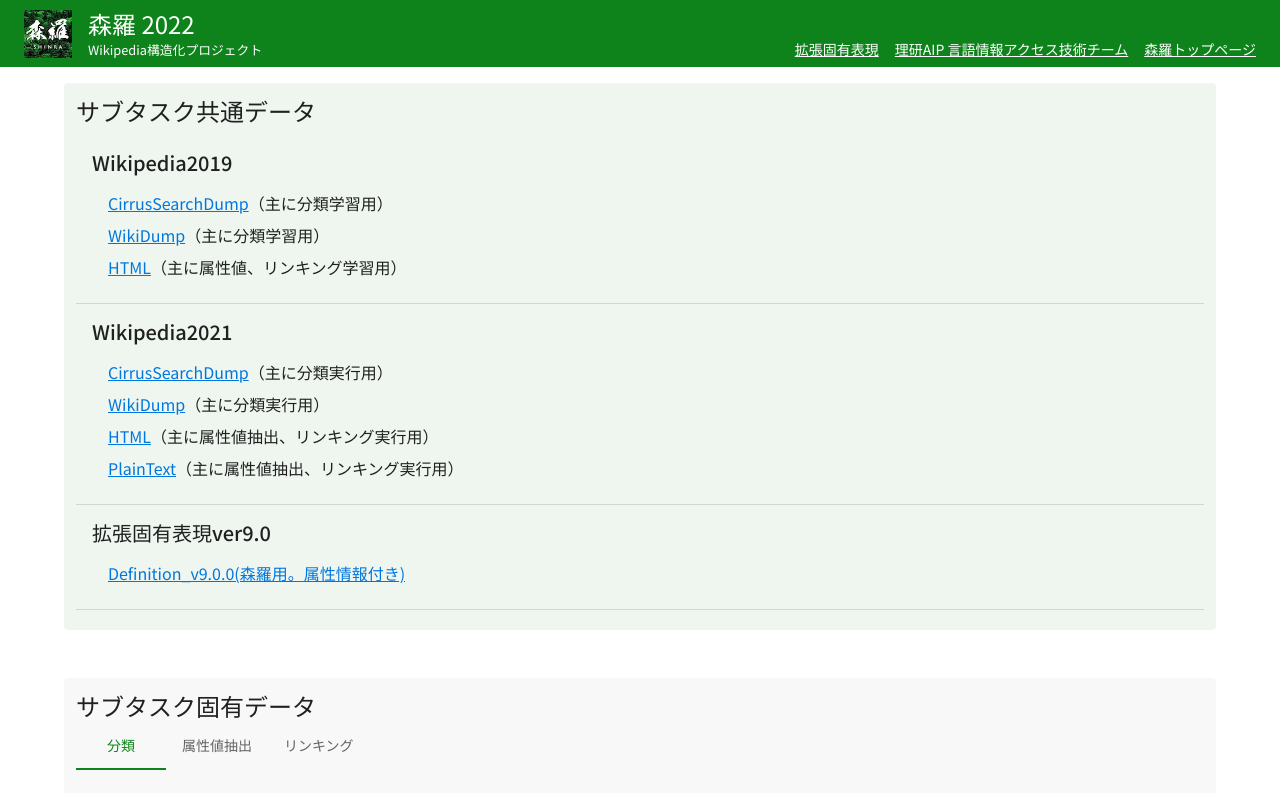
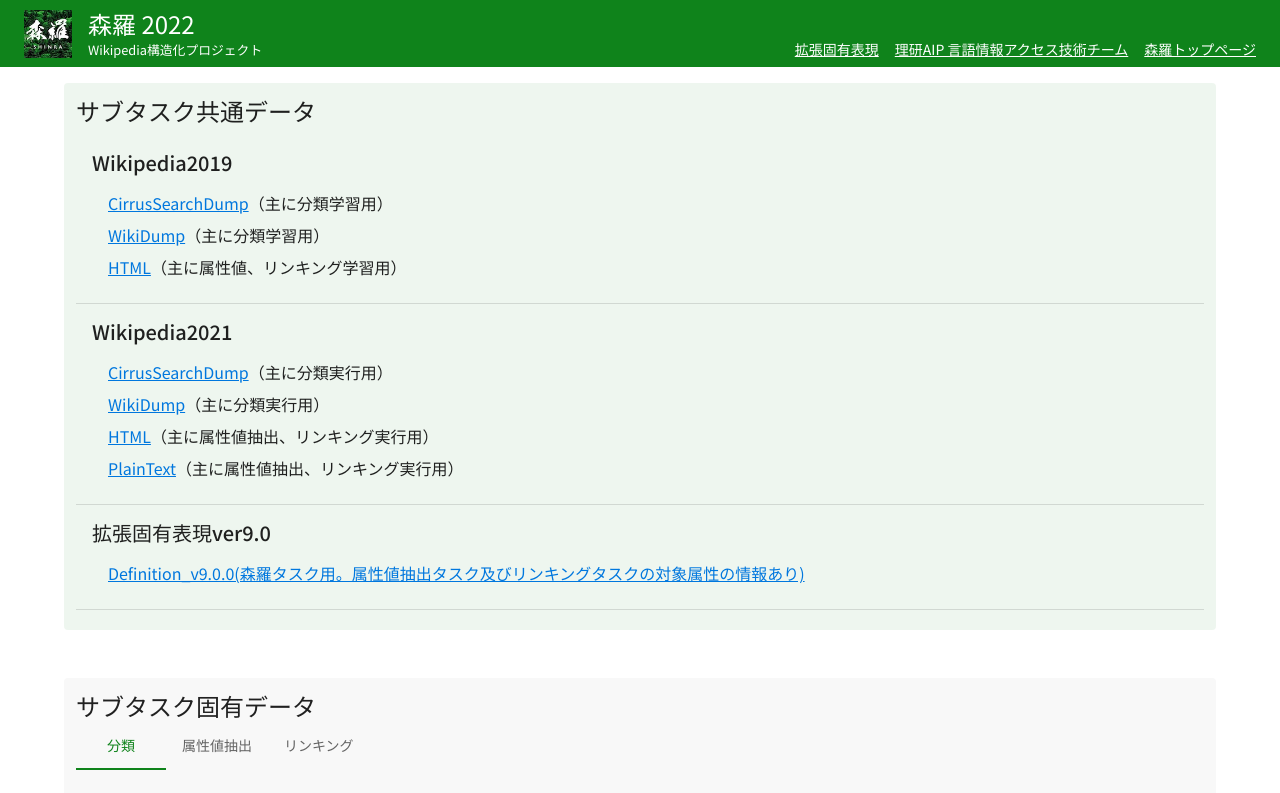
Before and after one commit to besna-institute/udagawa-shinra-project, a Next.js app: page /data-download in a window 1280 px wide. Shown: the top 793 px of the page. Built offline with nearby package versions, Linux system fonts and the light colour scheme.

Commit message:
Update data-download.tsx

```diff
--- a/pages/data-download.tsx
+++ b/pages/data-download.tsx
@@ -74,7 +74,7 @@ const subtaskCommonItems = [
       items={[
         <>
           <ExternalLink href="https://drive.google.com/file/d/1kOvhBGTxoN2DeLFOh_hYlfMo7SMmYyFV/view?usp=sharing">
-            Definition_v9.0.0(森羅用。属性情報付き)
+            Definition_v9.0.0(森羅タスク用。属性値抽出タスク及びリンキングタスクの対象属性の情報あり)
           </ExternalLink>
         </>,
       ]}
```
